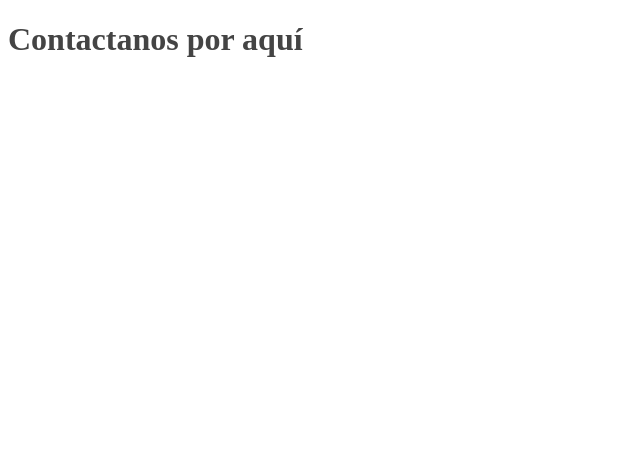
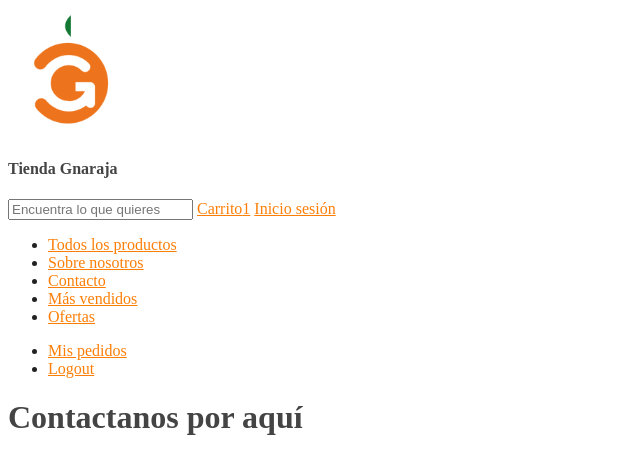
Before and after one commit to LuisVenturaH/proyecto-ecommerce, a plain HTML site: page HTML/contacto.html in a window 1280 px wide. Shown: the whole page, without its empty margins (0-640 px from the left). Drawn offline with Linux system fonts and the light colour scheme.

Commit message:
Nuevos cambios con css

```diff
--- a/CCS/style.css
+++ b/CCS/style.css
@@ -1,3 +1,4 @@
 body {color:#222}
 h1,h2,h3,h4,h5,h6 {color: #444}
 a, .m-color {color:#FD7E07}
+.valoracion {color:#fad7b7;}
--- a/HTML/contacto.html
+++ b/HTML/contacto.html
@@ -7,6 +7,28 @@
     <link rel="stylesheet" href="/CCS/style.css">
 </head>
 <body>
+    <header>
+        <img src="/Imagenes/logo-gnaranja.png" alt="logo" width="10%" />
+        <h4>Tienda Gnaraja</h4>
+        <input type="search" name="buscador" id="buscador" placeholder="Encuentra lo que quieres"/>
+        <a href="carrito.html">Carrito<span>1</span></a>
+        <a href="iniciosesion.html">Inicio sesión</a>
+      </header>
+
+      <nav>
+        <ul>
+          <li><a href="index.html">Todos los productos</a></li>
+          <li><a href="nosotros.html">Sobre nosotros</a></li>
+          <li><a href="contacto.html">Contacto</a></li>
+          <li><a href="masvendidos.html">Más vendidos</a></li>
+          <li><a href="ofertas.html">Ofertas</a></li>
+        </ul>
+
+        <ul>
+          <li><a href="mispedidos.html">Mis pedidos</a></li>
+          <li><a href="index.html">Logout</a></li>
+        </ul>
+      </nav>
     <h1>Contactanos por aquí</h1>
 </body>
 </html>
```
Also changed, not shown: HTML/carrito.html (+1 -1 lines), HTML/detalle-productos.html (+1 -1 lines), HTML/index.html (+10 -1 lines), HTML/iniciosesion.html (+1 -1 lines), HTML/mispedidos.html (+22 -0 lines), HTML/nosotros.html (+22 -0 lines).
